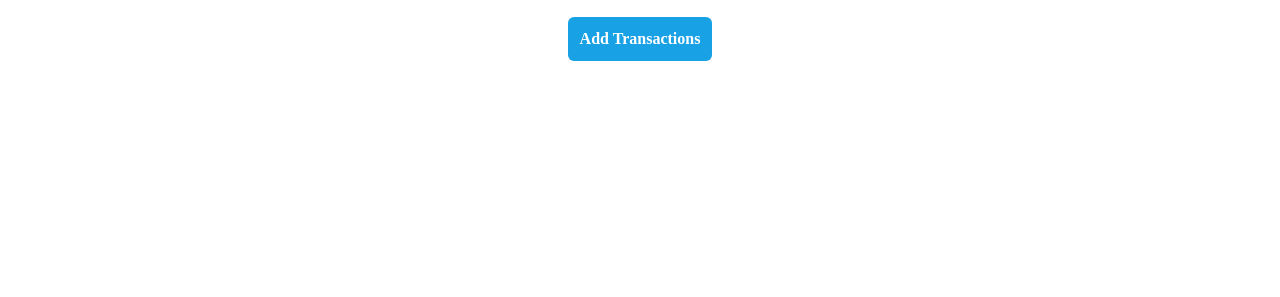
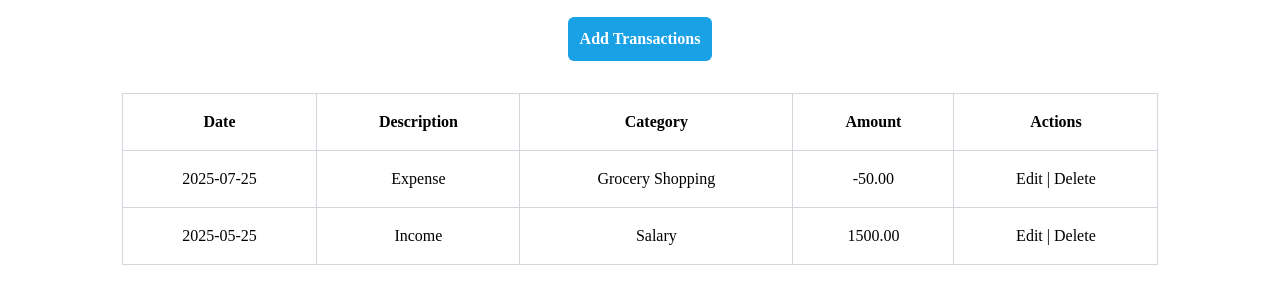
Before and after one commit to CodeRamana/expense-tracker, a website: page src/index.html in a window 1280 px wide. Shown: the part 923-1220 px from the top of the page. Before the commit the page ends 1036 px from the top, so only its background shows below. Drawn offline with nearby package versions, Linux system fonts and the light colour scheme.

Commit message:
Completed Table Section for all screen except sm and list view for sm

```diff
--- a/src/index.html
+++ b/src/index.html
@@ -123,8 +123,74 @@
                     Transactions</a>
 
             </section>
+            <!--Mobile Responsive Transactions List-->
+            <section class="max-w-[1200px] w-[90%] mx-auto my-8 flex flex-col gap-5 sm:hidden">
+                <div class="flex justify-between items-center bg-gray-50 px-3 py-2 rounded-2xl">
+                    <div class="flex flex-col items-start gap-1.5" >
+                        <p>2025-07-25</p>
+                         <p class="text-xl font-extrabold">Grocery Shopping</p>
+                    </div>
+                    <div class="flex flex-col items-center gap-1.5" >
+                        <p>Expense</p>
+                        <p class="bg-white px-3 py-2 text-xl font-extrabold rounded-xl">-50.00</p>
+                    </div>
+                </div>
+                <div class="flex justify-between items-center bg-gray-50 px-5 py-2 rounded-2xl">
+                    <div class="flex flex-col items-start gap-1.5" >
+                        <p>2025-05-25</p>
+                        <p class="text-xl font-extrabold">Salary</p>
+
+                    </div>
+                    <div class="flex flex-col items-center gap-1.5" >
+                        <p>Income</p>
+                        <p class="bg-white px-3 py-2 text-xl font-extrabold rounded-xl">1500.00</p>
+                    </div>
+                </div>
+            </section>
             <!-- Table Section -->
-            <table></table>
+            <table class="hidden sm:table max-w-[1200px] w-[90%] mx-auto my-8 border-collapse border border-gray-400">
+                <tr class="">
+                    <th class="border border-gray-300 text-center p-4">Date</th>
+                    <th class="border border-gray-300 text-center p-4">Description</th>
+                    <th class="border border-gray-300 text-center p-4">Category</th>
+                    <th class="border border-gray-300 text-center p-4">Amount</th>
+                    <th class="border border-gray-300 text-center p-4">Actions</th>
+                </tr>
+                <tr>
+                    <td class="border border-gray-300 text-center p-4">
+                        2025-07-25
+                    </td>
+                    <td class="border border-gray-300 text-center p-4">
+                        Expense
+                    </td>
+                    <td class="border border-gray-300 text-center p-4">
+                        Grocery Shopping
+                    </td>
+                    <td class="border border-gray-300 text-center p-4">
+                        -50.00
+                    </td>
+                    <td class="border border-gray-300 text-center p-4">
+                        <span><a href="#">Edit</a></span> | <span><a href="#">Delete</a></span>
+                    </td>
+                </tr>
+                <tr>
+                    <td class="border border-gray-300 text-center p-4">
+                        2025-05-25
+                    </td>
+                    <td class="border border-gray-300 text-center p-4">
+                        Income
+                    </td>
+                    <td class="border border-gray-300 text-center p-4">
+                        Salary
+                    </td>
+                    <td class="border border-gray-300 text-center p-4">
+                        1500.00
+                    </td>
+                    <td class="border border-gray-300 text-center p-4">
+                        <span><a href="#">Edit</a></span> | <span><a href="#">Delete</a></span>
+                    </td>
+                </tr>
+            </table>
 
         </section>
     </main>
```
Also changed, not shown: src/style.css.
